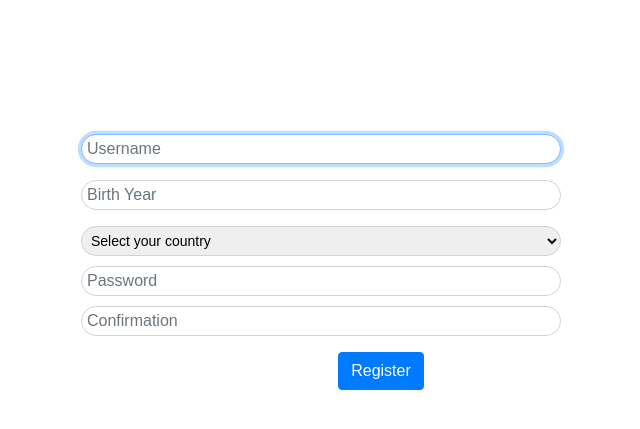
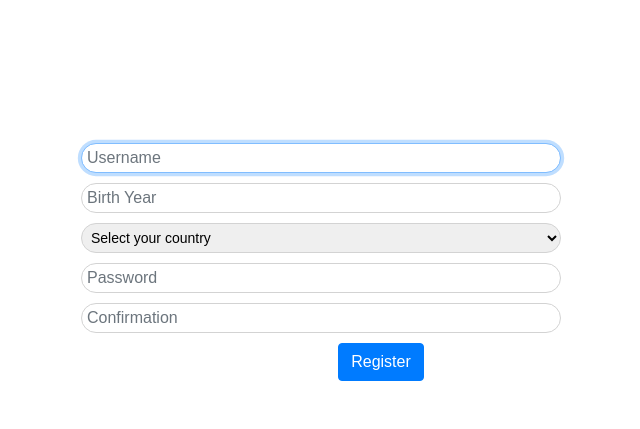
Before and after one commit to peter-sari/my-footprint, a Flask app: page /register in a window 1280 px wide. Shown: the part 63-492 px from the top of the page, without its empty margins (259-899 px from the left). Run offline with Flask 2, Linux system fonts and the light colour scheme; some libraries are stand-ins or nearby versions.

Commit message:
Update register.html

```diff
--- a/templates/register.html
+++ b/templates/register.html
@@ -7,22 +7,17 @@
 {% block main %}
 <div id="container">
     <form action="/register" method="post">
-        <div class="form-group">
         <input autocomplete="off" autofocus class="form-control" name="username" placeholder="Username" type="text">
-        </div>
-        <div class="form-group">
         <input autocomplete="off" autofocus class="form-control" name="birth_year" placeholder="Birth Year" type="number" min="1920" max="2020">
-        </div>
         <select name="country">
             <option value="" disabled selected>Select your country</option>
                 {% for country in countries %}
                     <option value= "{{ country.name }}">{{country.name}}</option>"
                 {% endfor %}
         </select>
-        <div class="form-group">
         <input class="form-control" name="password" placeholder="Password" type="password">
         <input class="form-control" name="confirmation" placeholder="Confirmation" type="password">
-        </div>
+
         <button class="btn btn-primary" type="submit">Register</button>
     </form>
 </div>
```
Lines whose indentation alone changed are shown as unchanged.
